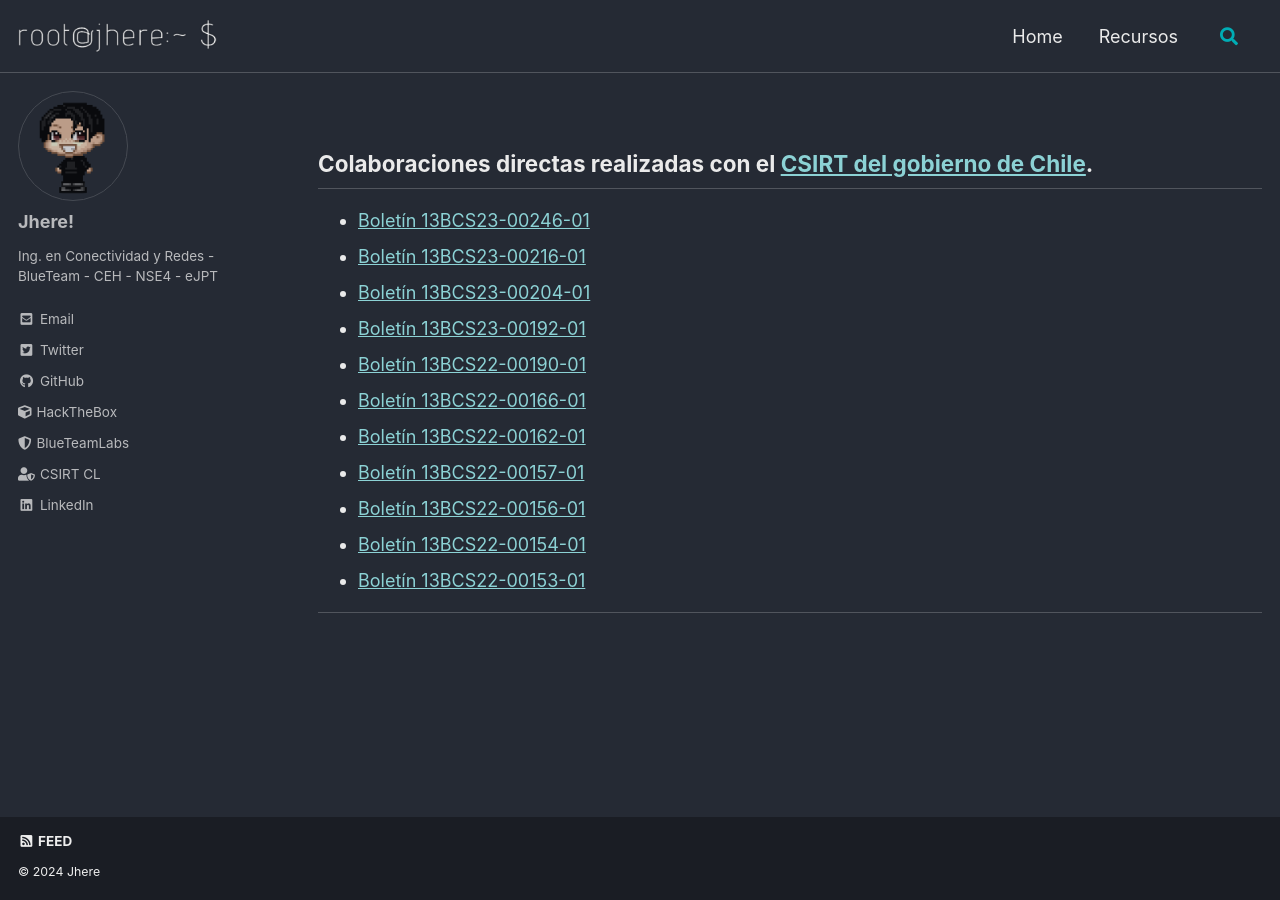
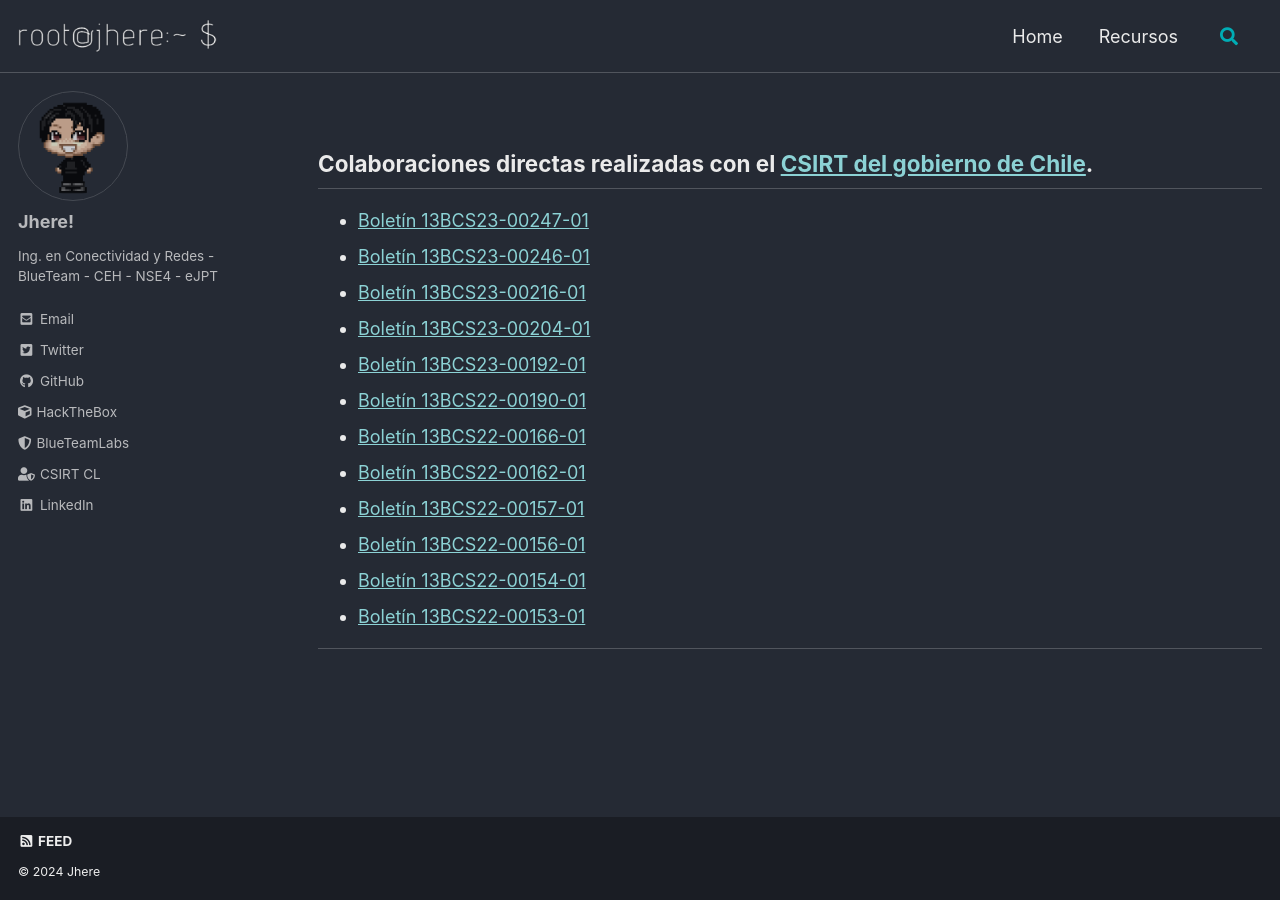
Before and after one commit to jheeree/jheeree.github.io, a Jekyll site: the page built from _pages/csirt-gob.md, in a window 1280 px wide. Built offline with Jekyll 4.4.1, drawn with Linux system fonts in a browser that asks for light colours; cached includes are drawn as plain includes.

Commit message:
Enero | Update CSIRT Gob. CL

```diff
--- a/_pages/csirt-gob.md
+++ b/_pages/csirt-gob.md
@@ -8,6 +8,7 @@
 
 ## Colaboraciones directas realizadas con el [CSIRT del gobierno de Chile](https://www.csirt.gob.cl).
 
+- [ Boletín 13BCS23-00247-01 ](https://csirt.gob.cl/media/2024/01/13BCS24-000247-01.pdf)
 - [ Boletín 13BCS23-00246-01 ](https://csirt.gob.cl/media/2024/01/13BCS24-000246-01.pdf)
 - [ Boletín 13BCS23-00216-01 ](https://csirt.gob.cl/media/2023/06/13BCS23-000216-01.pdf)
 - [ Boletín 13BCS23-00204-01 ](https://www.csirt.gob.cl/media/2023/04/13BCS23-00204-01.pdf)
```
